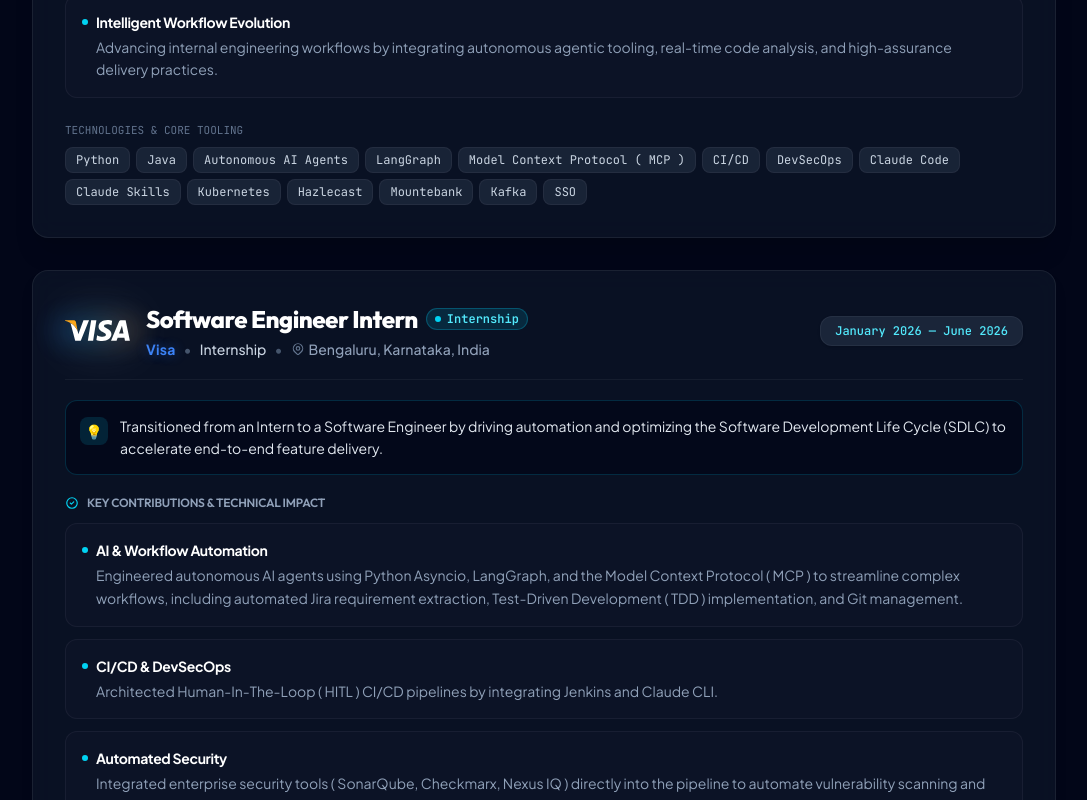
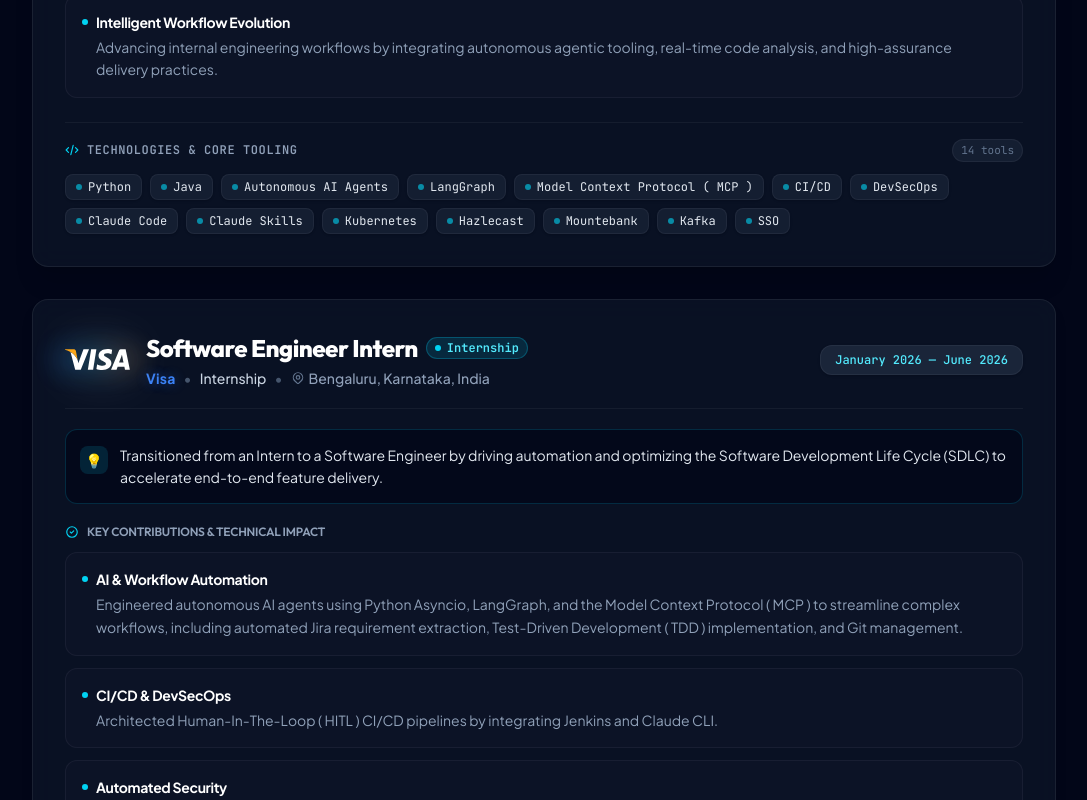
Before and after one commit to rohannc/My_Portfolio, a Vue app: page / in a window 1280 px wide. Shown: the part 2360-3160 px from the top of the page, without its empty margins (96-1183 px from the left). Built offline with nearby package versions, Linux system fonts and the light colour scheme.

Commit message:
Style ( Experience ) : Enhance technologies and core tooling card layout

```diff
--- a/src/components/Experience.vue
+++ b/src/components/Experience.vue
@@ -181,14 +181,26 @@ import { experiences } from "../data/portfolioData.js";
           </div>
 
           <!-- Technologies & Core Tooling -->
-          <div>
-            <div class="text-[10px] sm:text-[11px] font-mono text-slate-500 uppercase mb-2">Technologies & Core Tooling</div>
-            <div class="flex flex-wrap gap-1.5">
+          <div class="pt-4 border-t border-white/5">
+            <div class="flex items-center justify-between gap-2 mb-3">
+              <div class="flex items-center gap-2 text-[11px] sm:text-xs font-mono font-semibold text-slate-400 uppercase tracking-wider">
+                <svg class="w-3.5 h-3.5 text-cyan-400" fill="none" stroke="currentColor" viewBox="0 0 24 24">
+                  <path stroke-linecap="round" stroke-linejoin="round" stroke-width="2" d="M10 20l4-16m4 4l4 4-4 4M6 16l-4-4 4-4"/>
+                </svg>
+                <span>Technologies & Core Tooling</span>
+              </div>
+              <span class="text-[10px] sm:text-[11px] font-mono text-slate-500 bg-slate-800/60 px-2 py-0.5 rounded-full border border-white/5">
+                {{ exp.skills.length }} tools
+              </span>
+            </div>
+
+            <div class="flex flex-wrap gap-1.5 sm:gap-2">
               <span
                 v-for="tech in exp.skills"
                 :key="tech"
-                class="px-2 py-0.5 sm:px-2.5 sm:py-1 rounded-md sm:rounded-lg text-[11px] sm:text-xs font-mono bg-slate-800/80 text-slate-300 border border-white/5 hover:border-cyan-500/30 hover:text-cyan-300 transition-colors cursor-pointer"
+                class="inline-flex items-center gap-1.5 px-2.5 py-1 rounded-lg text-[11px] sm:text-xs font-mono bg-slate-800/60 text-slate-200 border border-white/5 hover:border-cyan-500/40 hover:text-cyan-300 hover:bg-slate-800 transition-all duration-200 cursor-pointer shadow-sm group/tech"
               >
+                <span class="w-1.5 h-1.5 rounded-full bg-cyan-400/60 group-hover/tech:bg-cyan-400 group-hover/tech:scale-125 transition-all"></span>
                 {{ tech }}
               </span>
             </div>
```
